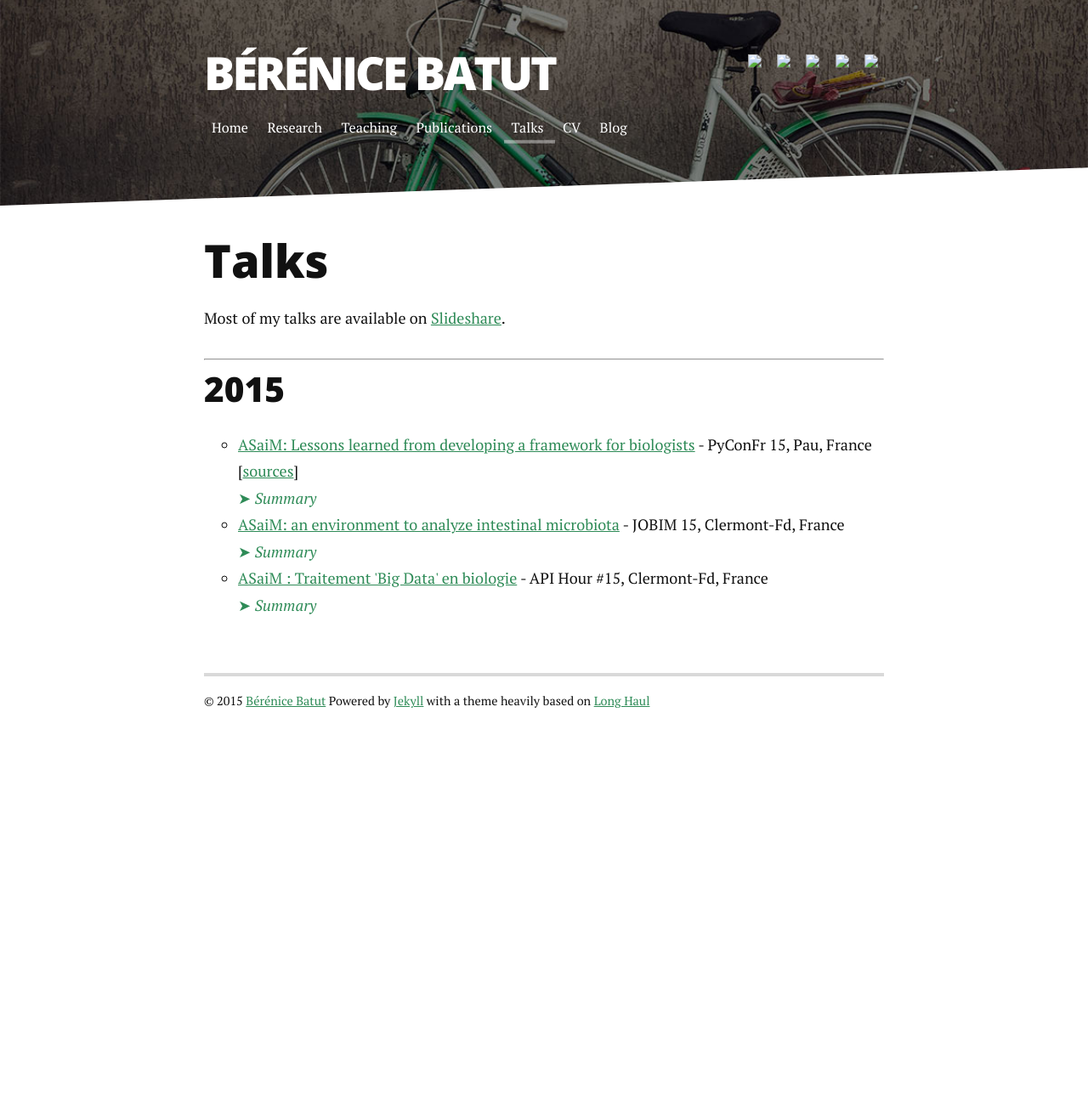
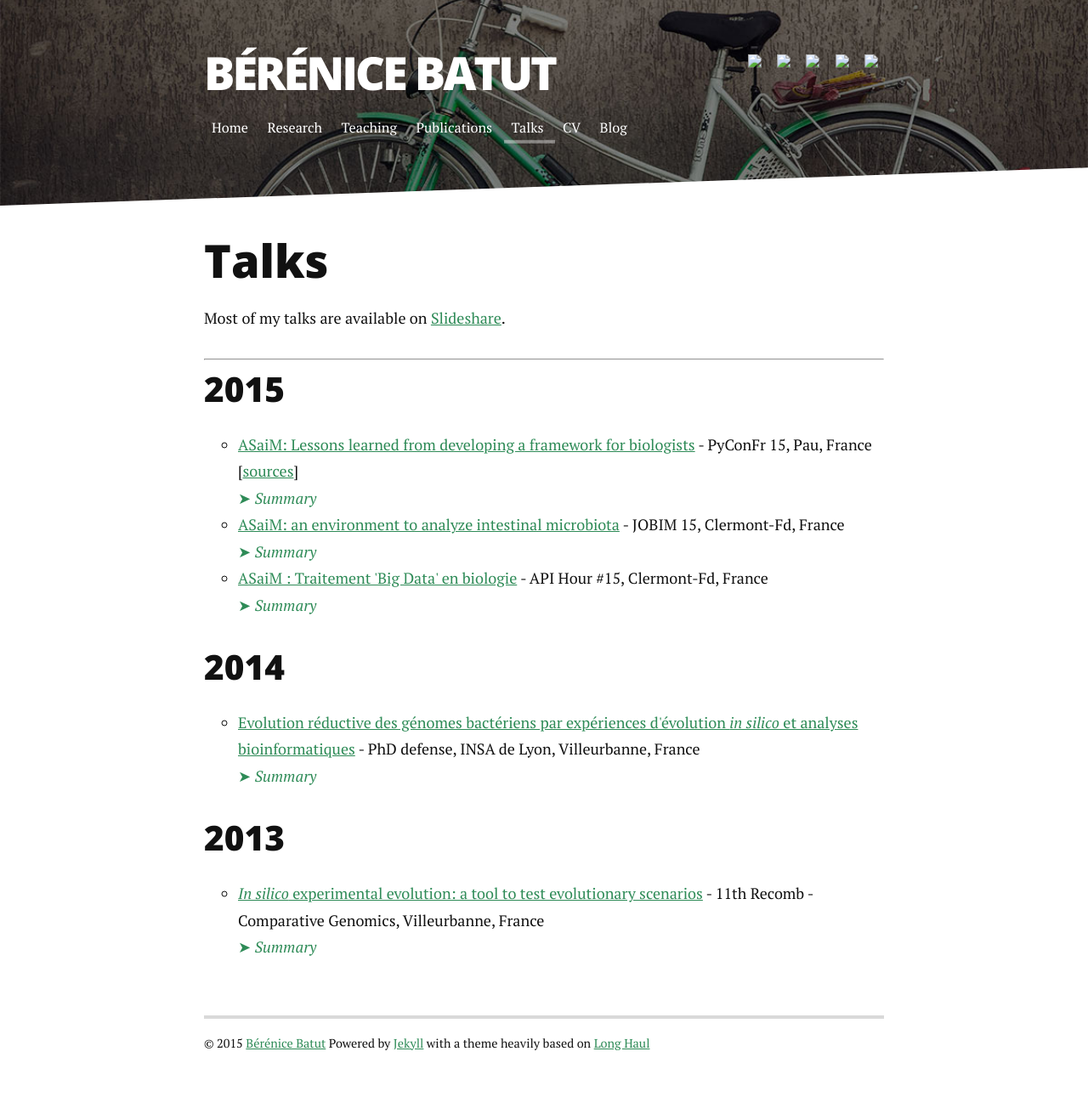
Before and after one commit to bebatut-research/bebatut-research.github.io, a Jekyll site: the page built from talks.md, in a window 1280 px wide. Shown: the whole page at 85% size. Built offline with Jekyll 4.4.1, drawn with Linux system fonts in a browser that asks for light colours; nearby versions of some CDN libraries; Markdown is read by kramdown in place of the engine named in the settings; before the commit the page ends 902 px from its top, so only the background shows below that; some of the changed lines change nothing that is shown.

Commit message:
Add phd defense and Recomb CG talks

```diff
--- a/_data/talks.yml
+++ b/_data/talks.yml
@@ -57,3 +57,61 @@
             grandes quantités de données qui sont complexes à analyser, surtout pour les
             biologistes. La plateforme Auvergne Sequence Analyses of Intestinal Microbiota
             (ASAIM) est développée afin d’offrir une solution à ces problématiques.
+-
+    year: 2014
+    talks:
+    -
+        title: "Evolution réductive des génomes bactériens par expériences d'évolution <i>in silico</i> et analyses bioinformatiques"
+        date: "2014-21-11"
+        at: "PhD defense, INSA de Lyon, Villeurbanne, France"
+        slides_url: http://fr.slideshare.net/bebatut/evolution-rductive-des-gnomes-bactriens-par-expriences-dvolution-in-silico-et-analyses-bioinformatiques
+        summary: >
+            Given a popular view, evolution is an incremental process based on an
+            increase of molecular complexity of organisms. However, some organisms
+            have undergo massive genome reduction like the endosymbionts. In this
+            case the reduction can be explained by the Muller’s ratchet due to the
+            endosymbiont lifestyle with small population and lack of recombination.
+            However, in some marine bacteria, like <i>Prochlorococcus</i> et <i>Pelagibacter</i>,
+            lineage have undergo up to 30% of genome reduction. Their lifestyle is
+            almost the opposite to the one of the endosymbionts and reductive genome
+            evolution can not be easily explicable by the Muller’s ratchet. Some other
+            hypothesis has been proposed but none can explain all the observed genomic
+             characteristics. In the thesis, I am interested in the reductive
+             evolution of <i>Prochlorococcus</i>. I used two approaches: a theoretical
+             one using simulation where different scenarios are tested and an analysis
+             of <i>Prochlorococcus</i> genomes in a phylogenetic framework to determine
+             the causes and characteristics of genome reduction. The combination
+             of these two approaches allows to propose an hypothetical evolutive
+             history for the reductive genome evolution of <i>Prochlorococcus</i>.
+-
+    year: 2013
+    talks:
+    -
+        title: "<i>In silico</i> experimental evolution: a tool to test evolutionary scenarios"
+        date: "2013-18-10"
+        at: "11th Recomb - Comparative Genomics, Villeurbanne, France"
+        slides_url: http://fr.slideshare.net/bebatut/recombcg-2013-in-silico-experimental-evolution-a-tool-to-test-evolutionary-scenarios
+        summary: >
+            Comparative genomics has revealed that some species have exceptional
+            genomes, compared to their closest relatives. For instance, some species
+            have undergone a strong reduction of their genome with a drastic
+            reduction of their genic repertoire. Deciphering the causes of these
+            atypical trajectories can be very difficult because of the many
+            phenomena that are intertwined during their evolution (e.g. changes
+            of population size, environment structure and dynamics, selection
+            strength, mutation rates...). Here we propose a methodology based on
+             synthetic experiments to test the individual effect of these phenomena
+             on a population of simulated organisms. We developed an evolutionary
+             model - aevol - in which evolutionary conditions can be changed one
+             at a time to test their effects on genome size and organization (e.g.
+             coding ratio). To illustrate the proposed approach, we used aevol to
+            test the effects of a strong reduction in the selection strength on
+            a population of (simulated) bacteria. Our results show that this
+            reduction of selection strength leads to a genome reduction of ~35%
+            with a slight loss of coding sequences (~15% of the genes are lost -
+            mainly those for which the contribution to fitness is the lowest).
+            More surprisingly, under a low selection strength, genomes undergo a
+            strong reduction of the noncoding compartment (~55% of the noncoding
+            sequences being lost). These results are consistent with what is
+            observed in reduced <i>Prochlorococcus</i> strains (marine cyanobacteria)
+            when compared to close relatives.
```
